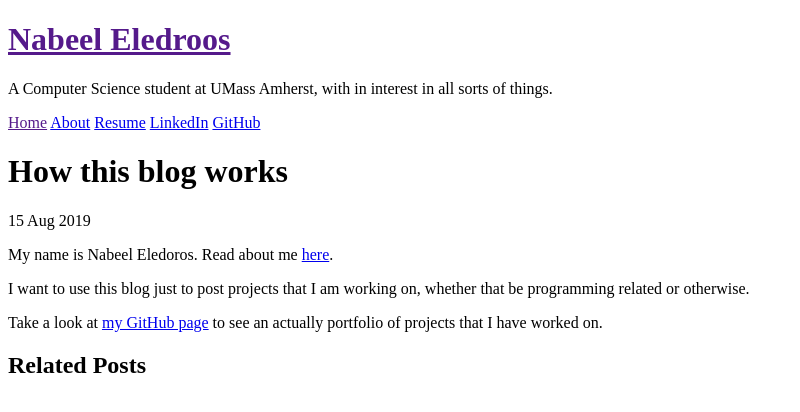
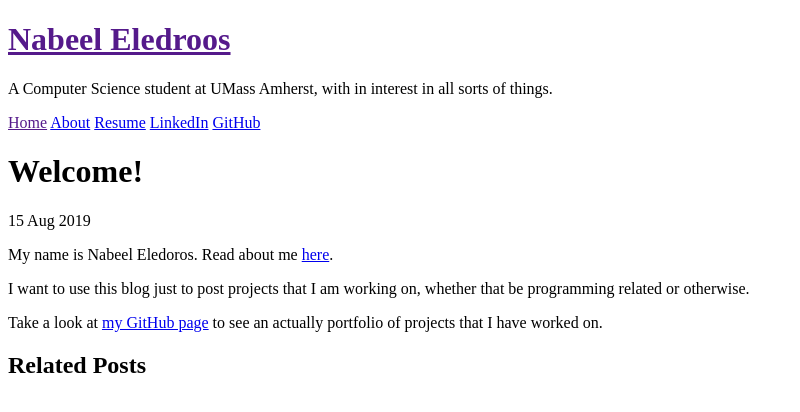
Before and after one commit to nabeel-eledroos/nabeel-eledroos.github.io, a Jekyll site: the page built from _posts/2019-08-15-my-blog.md, in a window 1280 px wide. Shown: the top 412 px of the page, without its empty margins (0-800 px from the left). Built offline with Jekyll 4.4.1, drawn with Linux system fonts in a browser that asks for light colours; Markdown is read by kramdown in place of the engine named in the settings.

Commit message:
highlight change

```diff
--- a/_config.yml
+++ b/_config.yml
@@ -1,7 +1,7 @@
 # Dependencies
 gems:             [jekyll-paginate]
 markdown:         redcarpet
-highlighter:      pygments
+highlighter:      rouge
 
 # Permalinks
 permalink:        pretty
--- a/_posts/2019-08-15-my-blog.md
+++ b/_posts/2019-08-15-my-blog.md
@@ -1,6 +1,6 @@
 ---
 layout: post
-title: How this blog works
+title: Welcome!
 ---
 
 My name is Nabeel Eledoros. Read about me [here](http://jekyllrb.com).
```
